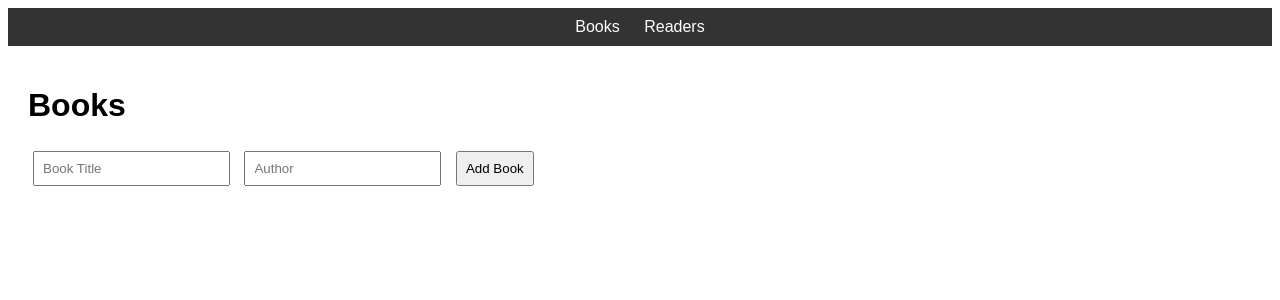
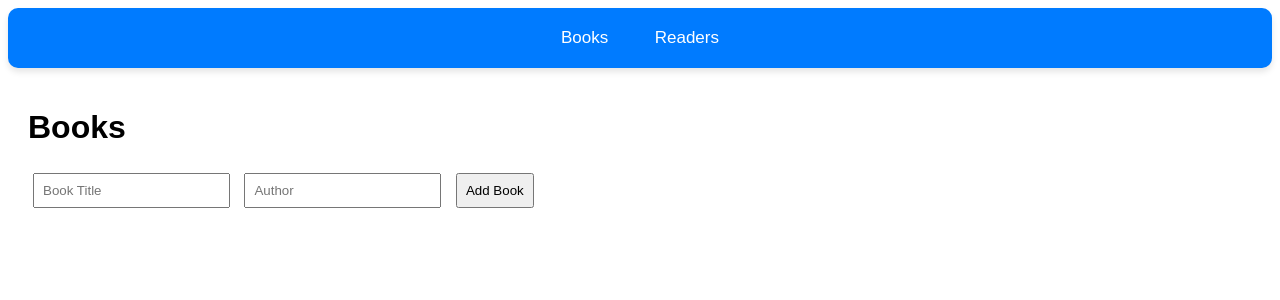
Before and after one commit to emax-77/Library_Management, a Flask app: page /books in a window 1280 px wide. Shown: the top 300 px of the page. Run offline with Flask 3, Linux system fonts and the light colour scheme; data that the repository does not hold is empty.

Commit message:
some CSS update on style.css

```diff
--- a/static/style.css
+++ b/static/style.css
@@ -1,19 +1,32 @@
-/* static/styles.css */
 body {
     font-family: Arial, sans-serif;
 }
 
 nav {
-    background-color: #333;
-    padding: 10px;
+    background-color: #007BFF;
+    padding: 20px 0;
     text-align: center;
-}
+    box-shadow: 0 4px 6px rgba(0, 0, 0, 0.1);
+    border-radius: 10px;
+  }
 
-nav a {
-    color: white;
-    margin: 0 10px;
+  nav a {
+    color: #ffffff;
+    text-align: center;
+    padding: 14px 16px;
     text-decoration: none;
-}
+    font-size: 17px;
+    margin: 0 5px;
+    border-radius: 4px;
+    transition: background-color 0.3s ease;
+  }
+
+  nav a:hover {
+    background-color: #0056b3;
+    color: #ffffff;
+  }
+
+
 
 main {
     padding: 20px;
```
